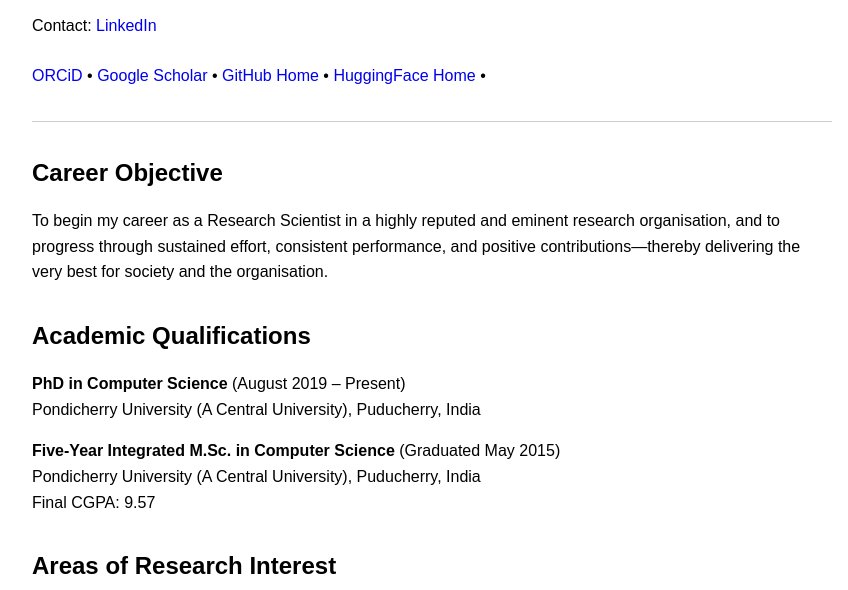
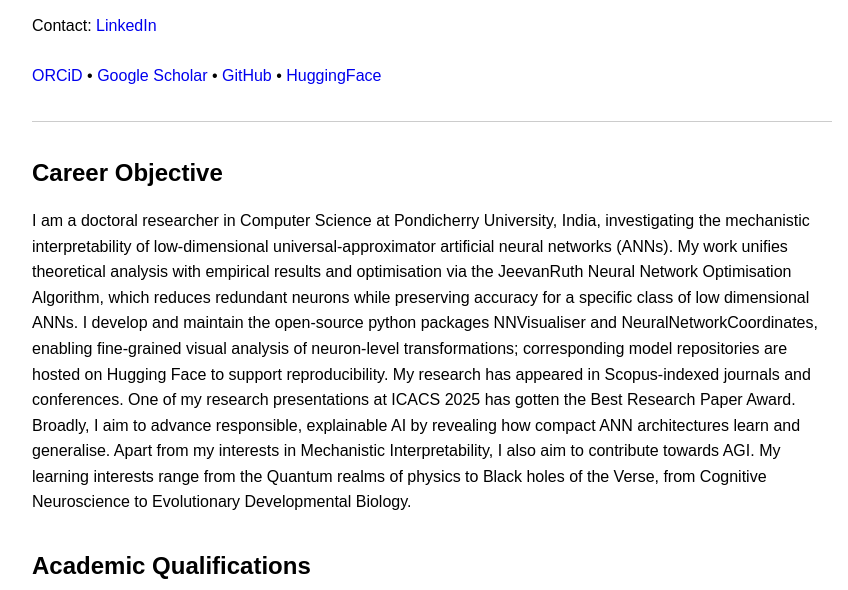
Before and after one commit to CaxtonEmerald-S/CaxtonEmerald-S.github.io, a plain HTML site: page index.html in a window 1280 px wide. Shown: the part 145-735 px from the top of the page, without its empty margins (208-1056 px from the left). Drawn offline with Linux system fonts and the light colour scheme.

Commit message:
Update index.html

```diff
--- a/index.html
+++ b/index.html
@@ -61,17 +61,16 @@
     <p>
       <a href="https://orcid.org/0000-0002-7763-3987" target="_blank">ORCiD</a>  •
       <a href="https://scholar.google.com/citations?hl=en&user=OgCHQv4AAAAJ" target="_blank">Google Scholar</a> •
-      <a href="https://github.com/CaxtonEmerald-S" target="_blank">GitHub Home</a>  •
-      <a href="https://huggingface.co/CaxtonEmeraldS" target="_blank">HuggingFace Home</a> •
+      <a href="https://github.com/CaxtonEmerald-S" target="_blank">GitHub</a>  •
+      <a href="https://huggingface.co/CaxtonEmeraldS" target="_blank">HuggingFace</a>
     </p>
   </div>
   <hr>
 
-  <!-- Section: Career Objective -->
+  <!-- Section: About Me -->
   <div class="section">
     <h2>Career Objective</h2>
-    <p>
-      To begin my career as a Research Scientist in a highly reputed and eminent research organisation, and to progress through sustained effort, consistent performance, and positive contributions—thereby delivering the very best for society and the organisation.
+    <p>I am a doctoral researcher in Computer Science at Pondicherry University, India, investigating the mechanistic interpretability of low-dimensional universal-approximator artificial neural networks (ANNs). My work unifies theoretical analysis with empirical results and optimisation via the JeevanRuth Neural Network Optimisation Algorithm, which reduces redundant neurons while preserving accuracy for a specific class of low dimensional ANNs. I develop and maintain the open-source python packages NNVisualiser and NeuralNetworkCoordinates, enabling fine-grained visual analysis of neuron-level transformations; corresponding model repositories are hosted on Hugging Face to support reproducibility. My research has appeared in Scopus-indexed journals and conferences. One of my research presentations at ICACS 2025 has gotten the Best Research Paper Award. Broadly, I aim to advance responsible, explainable AI by revealing how compact ANN architectures learn and generalise. Apart from my interests in Mechanistic Interpretability, I also aim to contribute towards AGI. My learning interests range from the Quantum realms of physics to Black holes of the Verse, from Cognitive Neuroscience to Evolutionary Developmental Biology.
     </p>
   </div>
 
```
